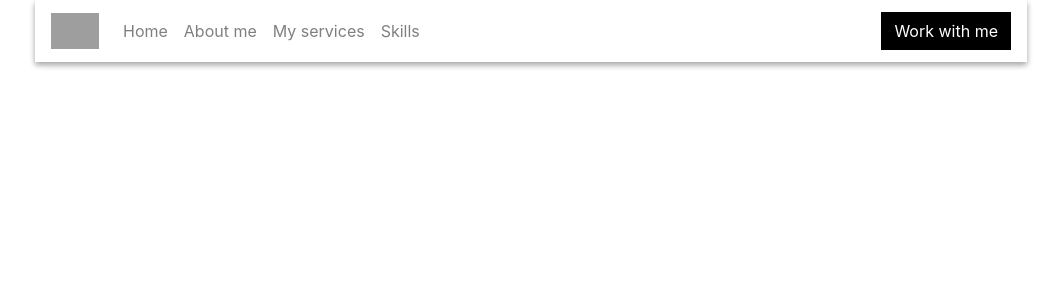
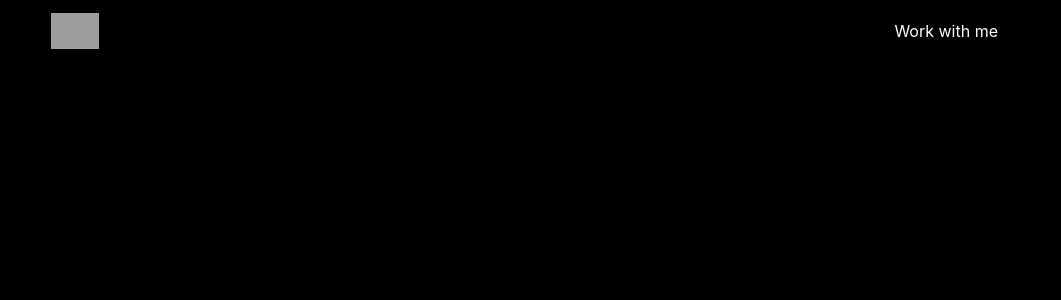
Before and after one commit to AlejandroMilan/MilanPortfolio, a Nuxt app: page / in a window 1280 px wide. Shown: the top 300 px of the page, without its empty margins (109-1170 px from the left). Built offline with nearby package versions, Linux system fonts and the light colour scheme; grey boxes are pictures that could not be loaded.

Commit message:
Main background of index changed to black

```diff
--- a/pages/index.vue
+++ b/pages/index.vue
@@ -1,6 +1,13 @@
 <template>
   <main></main>
 </template>
+
+<style lang="sass" scoped>
+main
+  min-width: 100%
+  min-height: 100vh;
+  background-color: var(--primary)
+</style>
 
 <script lang="ts">
 import Vue from 'vue'
```
